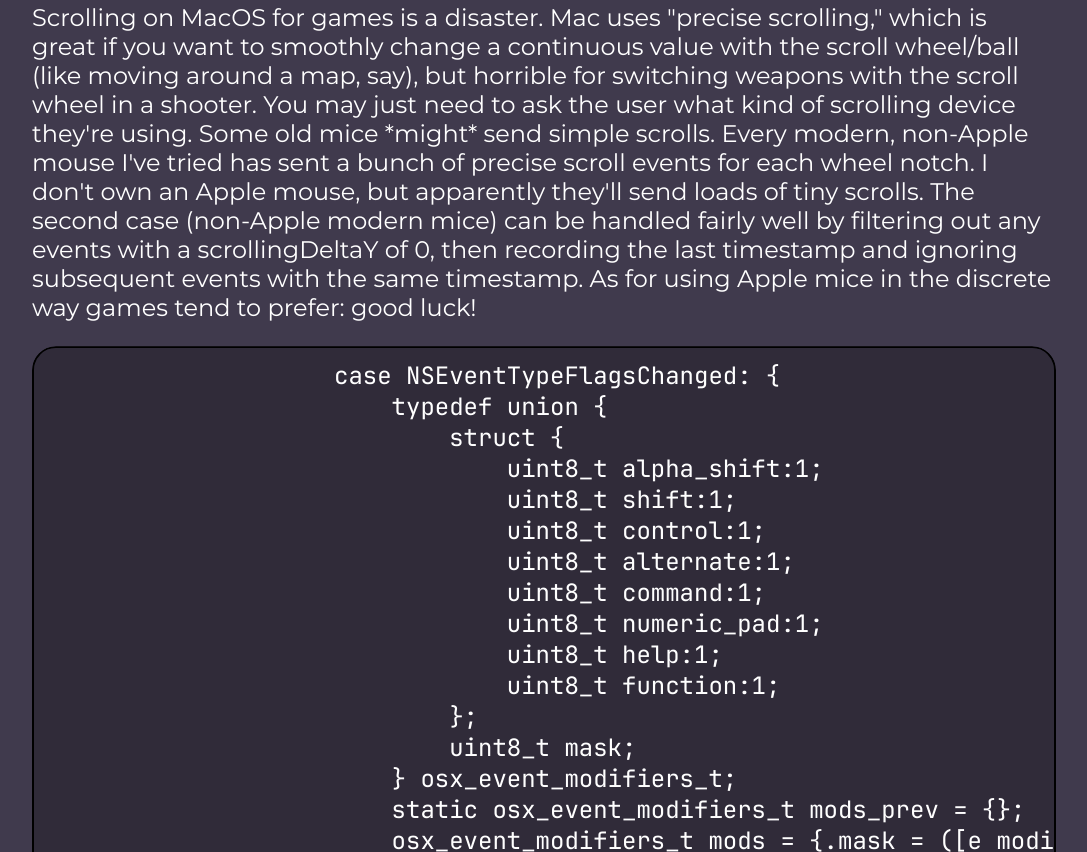
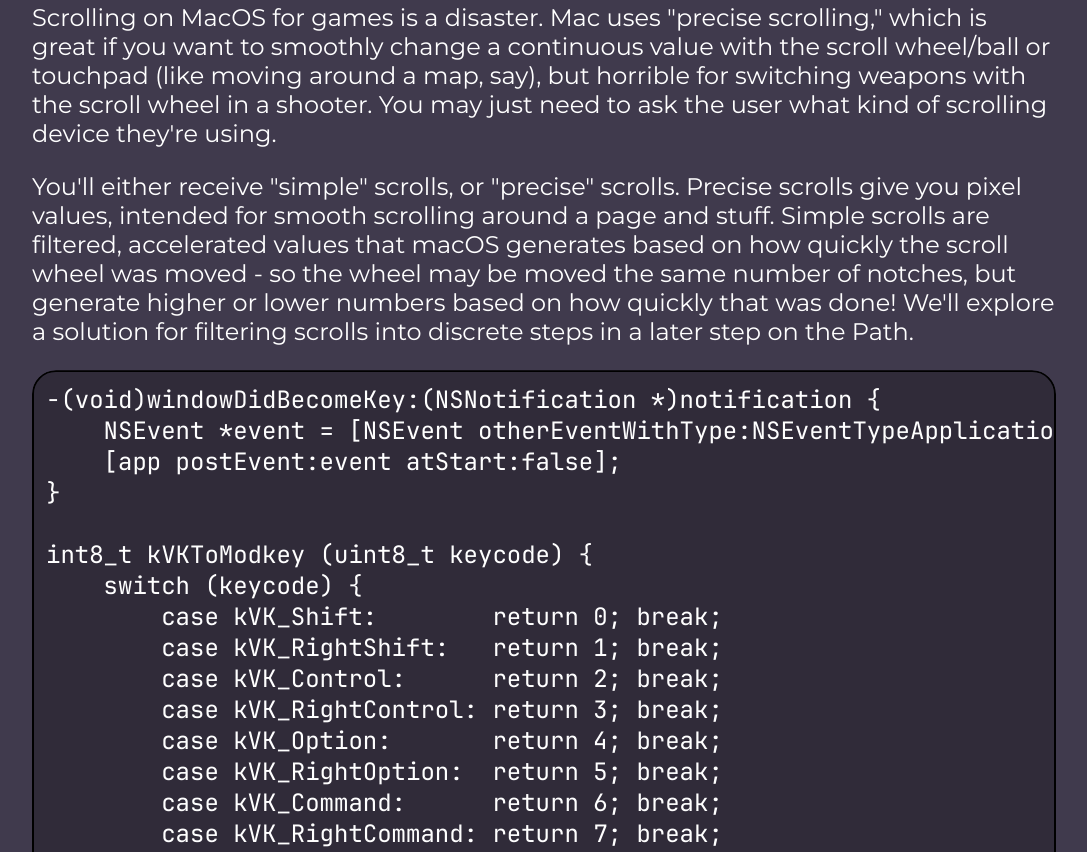
Before and after one commit to GoldenPathProgramming/goldenpathprogramming.github.io, a plain HTML site: page path/basic/event_loop/macos/index.html in a window 1280 px wide. Shown: the part 1670-2522 px from the top of the page, without its empty margins (96-1183 px from the left). Drawn offline with Linux system fonts and the light colour scheme; no server answers.

Commit message:
macOS modkeys overhaul

```diff
--- a/path/basic/event_loop/macos/index.html
+++ b/path/basic/event_loop/macos/index.html
@@ -40,35 +40,61 @@
                         printf ("Simple scroll %f\n", dy);
                     }
                 } break;</code>
-    <p>Scrolling on MacOS for games is a disaster. Mac uses "precise scrolling," which is great if you want to smoothly change a continuous value with the scroll wheel/ball (like moving around a map, say), but horrible for switching weapons with the scroll wheel in a shooter. You may just need to ask the user what kind of scrolling device they're using. Some old mice *might* send simple scrolls. Every modern, non-Apple mouse I've tried has sent a bunch of precise scroll events for each wheel notch. I don't own an Apple mouse, but apparently they'll send loads of tiny scrolls. The second case (non-Apple modern mice) can be handled fairly well by filtering out any events with a scrollingDeltaY of 0, then recording the last timestamp and ignoring subsequent events with the same timestamp. As for using Apple mice in the discrete way games tend to prefer: good luck!</p>
+    <p>Scrolling on MacOS for games is a disaster. Mac uses "precise scrolling," which is great if you want to smoothly change a continuous value with the scroll wheel/ball or touchpad (like moving around a map, say), but horrible for switching weapons with the scroll wheel in a shooter. You may just need to ask the user what kind of scrolling device they're using.</p>
+    <p>You'll either receive "simple" scrolls, or "precise" scrolls. Precise scrolls give you pixel values, intended for smooth scrolling around a page and stuff. Simple scrolls are filtered, accelerated values that macOS generates based on how quickly the scroll wheel was moved - so the wheel may be moved the same number of notches, but generate higher or lower numbers based on how quickly that was done! We'll explore a solution for filtering scrolls into discrete steps in a later step on the Path.</p>
 
-    <code>                    case NSEventTypeFlagsChanged: {
-                        typedef union {
-                            struct {
-                                uint8_t alpha_shift:1;
-                                uint8_t shift:1;
-                                uint8_t control:1;
-                                uint8_t alternate:1;
-                                uint8_t command:1;
-                                uint8_t numeric_pad:1;
-                                uint8_t help:1;
-                                uint8_t function:1;
-                            };
-                            uint8_t mask;
-                        } osx_event_modifiers_t;
-                        static osx_event_modifiers_t mods_prev = {};
-                        osx_event_modifiers_t mods = {.mask = ([e modifierFlags] & NSEventModifierFlagDeviceIndependentFlagsMask) >> 16};
-                        if (mods.alpha_shift ^ mods_prev.alpha_shift) printf ("Key %s Alpha Shift\n", mods.alpha_shift ? "pressed" : "released");
-                        if (mods.shift ^ mods_prev.shift) printf ("Key %s Shift\n", mods.shift ? "pressed" : "released");
-                        if (mods.control ^ mods_prev.control) printf ("Key %s Ctrl\n", mods.control ? "pressed" : "released");
-                        if (mods.alternate ^ mods_prev.alternate) printf ("Key %s Alt\n", mods.alternate ? "pressed" : "released");
-                        if (mods.command ^ mods_prev.command) printf ("Key %s Command\n", mods.command ? "pressed" : "released");
-                        if (mods.numeric_pad ^ mods_prev.numeric_pad) printf ("Key %s NumLock\n", mods.numeric_pad ? "pressed" : "released");
-                        if (mods.help ^ mods_prev.help) printf ("Key %s Help\n", mods.help ? "pressed" : "released");
-                        if (mods.function ^ mods_prev.function) printf ("Key %s Function\n", mods.function ? "pressed" : "released");
-                        mods_prev = mods;
-                    } break;</code>
-    <p>Cocoa sets aside various keys like Alt, CTRL, etc. and sends them as a group of flags instead of normal key events. Here I record the last collective flag state and check for any changes each time this event comes in. Note that some of these keys represent different things on different types of keyboards.</p>
+    <code>-(void)windowDidBecomeKey:(NSNotification *)notification {
+    NSEvent *event = [NSEvent otherEventWithType:NSEventTypeApplicationDefined location:(NSPoint){0,0} modifierFlags:0 timestamp:[[NSProcessInfo processInfo] systemUptime] windowNumber:[window windowNumber] context:nil subtype:OSXUserEvent_GainedFocus data1:0 data2:0];
+    [app postEvent:event atStart:false];
+}
+
+int8_t kVKToModkey (uint8_t keycode) {
+    switch (keycode) {
+        case kVK_Shift:        return 0; break;
+        case kVK_RightShift:   return 1; break;
+        case kVK_Control:      return 2; break;
+        case kVK_RightControl: return 3; break;
+        case kVK_Option:       return 4; break;
+        case kVK_RightOption:  return 5; break;
+        case kVK_Command:      return 6; break;
+        case kVK_RightCommand: return 7; break;
+        case kVK_Function:     return 8; break;
+        default: return -1;
+    }
+}
+
+        static const uint8_t modkeys_kvk[] = { kVK_Shift, kVK_RightShift, kVK_Control, kVK_RightControl, kVK_Option, kVK_RightOption, kVK_Command, kVK_RightCommand, kVK_Function };
+        static uint8_t modkeys[sizeof (modkeys_kvk) / sizeof(modkeys_kvk[0])];
+
+                    case NSEventTypeFlagsChanged: {
+                        const uint8_t key_code = (uint8_t)[e keyCode];
+                        const int8_t modkeyi = kVKToModkey(key_code);
+                        if (modkeyi == -1) {
+                            puts ("Unsupported modifier key");
+                            break;
+                        }
+
+                        modkeys[modkeyi] = !modkeys[modkeyi];
+
+                        const NSEventModifierFlags flags = [e modifierFlags];
+
+                        static const int modkey_flagbit[sizeof (modkeys_kvk) / sizeof(modkeys_kvk[0])] = { NSEventModifierFlagShift, NSEventModifierFlagShift, NSEventModifierFlagControl, NSEventModifierFlagControl, NSEventModifierFlagOption, NSEventModifierFlagOption, NSEventModifierFlagCommand, NSEventModifierFlagCommand, NSEventModifierFlagFunction };
+                        if (!(flags & modkey_flagbit[modkeyi])) modkeys[modkeyi] = false;
+
+                        printf ("Key %s %s\n", KeycodeStr(key_code),
+                            modkeys[modkeyi] ? "pressed" : "released");
+                    } break;
+
+                            case OSXUserEvent_GainedFocus: {
+                                puts ("Focus in");
+                                for (int i = 0; i < sizeof (modkeys) / sizeof (modkeys[0]); ++i) {
+                                    modkeys[i] = CGEventSourceKeyState (kCGEventSourceStateCombinedSessionState, (CGKeyCode)modkeys_kvk[i]);
+                                }
+                            } break;</code>
+    <p>Annoyingly, Cocoa handles keys such as ALT, CTRL, Command, and such, separately to regular keys, with the NSEventTypeFlagsChanged event. It contains the keycode, [e keyCode], of the key that has been pressed or released, but it <i>does not</i> say whether the key was pressed or released. It <i>does</i> contain a set of flags, obtainable with [e modifierFlags], but each flag relates to multiple keys - a single control flag for both control keys, for example. A reasonable way to handle these is by checking the current state of the relevant key whenever this event is received, with CGEventSourceKeyState. However, this has the issue that, if a key is pressed and released before the press event is handled, the press event will be treated as a release event.</p>
+    <p>My solution is to keep track of the state of these keys in an array, modkeys, and swap the state of the given key every time we receive an NSEventTypeFlagsChanged event of that key. If the user tabs out of the window while holding one of these keys, then releases the key while in a different window, our program will still think the key is held. To solve that, we check the state of all modifier keys whenever the window regains focus.</p>
+    <p>It is still theoretically possible for the keys to become out of sync, so we check the flag state whenever we receive the NSEventTypeFlagsChanged event, and reset the given key to released if the flag is clear. With this, it's only possible for the key state to be out of sync if the user has pressed both keys, keeps one held, and the program hits a random lag spike when tabbing in, during which the user releases one of the keys. It's not perfect, but it's close enough. Let me know if you discover a truly 100% robust way to handle these keys!</p>
+    <p>CAPSLOCK NOTE: Since CapsLock is a toggle, we only receive an NSEventTypeFlagsChanged whenever the key is pressed, but not when it is released. We also don't receive this event at all if the key is tapped very briefly, since macOS filters this out to prevent accidental toggling. It may or may not be appropriate for your game to support using the CapsLock key - if you use it, you could either treat it as a toggle, or as a key that can only be tapped, not held (by treating each capslock event as an instantaneous press+release).</p>
 
     <code>                case NSEventTypeApplicationDefined: {
                     switch ([e subtype]) {
```
Also changed, not shown: notes.txt, 1 other file.
